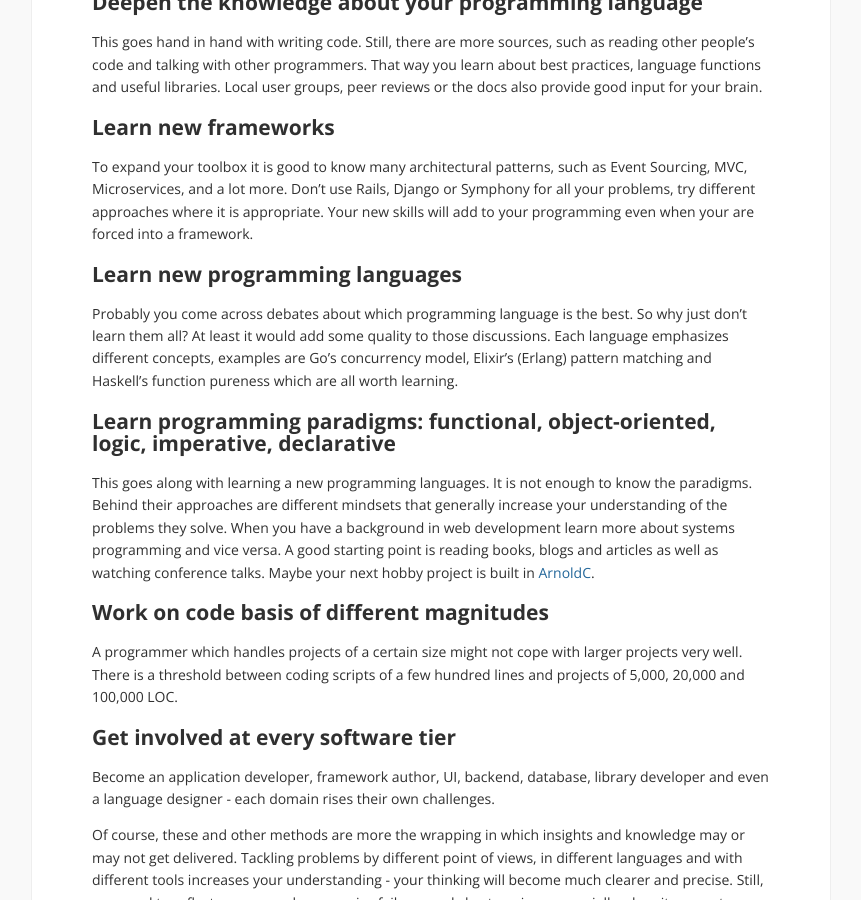
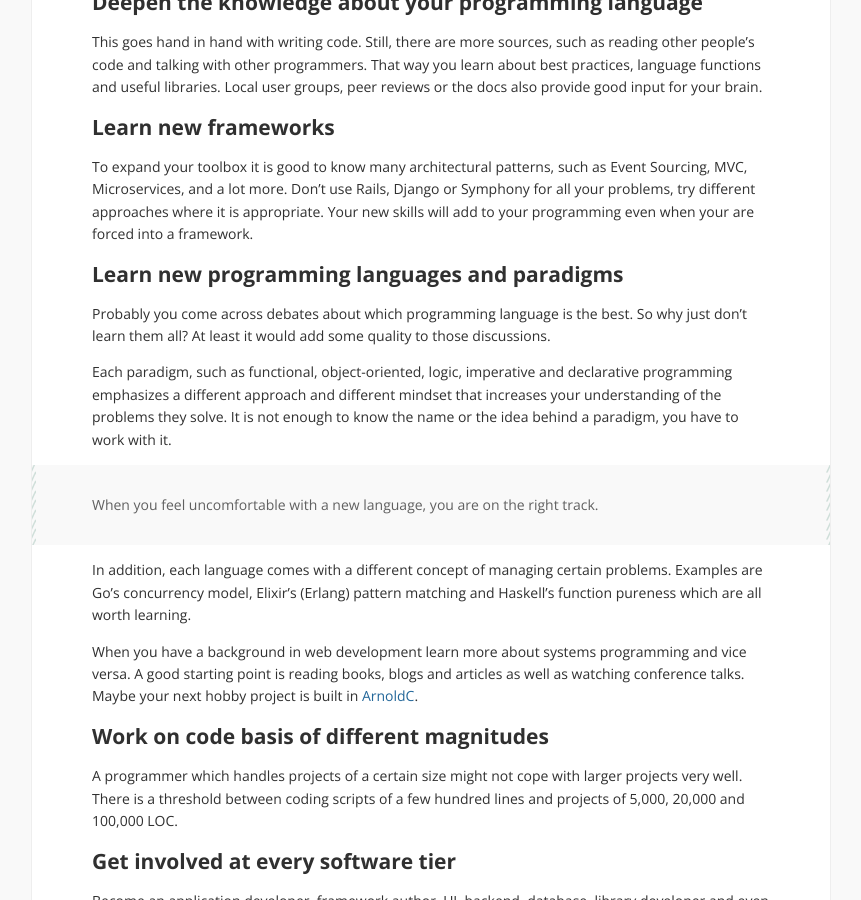
Before and after one commit to defkef/defkef.github.io, a Jekyll site: the page built from drafts/2017-01-23-how-to-become-a-better-programmer.markdown, in a window 1280 px wide and 900 px high, scrolled down 1543 px. Shown: the whole window, without its empty margins (209-1070 px from the left). Built offline with Jekyll 4.4.1, drawn with Linux system fonts in a browser that asks for light colours; comment, search, counter and statistics services are not loaded.

Commit message:
finished more or less

```diff
--- a/drafts/2017-01-23-how-to-become-a-better-programmer.markdown
+++ b/drafts/2017-01-23-how-to-become-a-better-programmer.markdown
@@ -36,13 +36,17 @@ This goes hand in hand with writing code. Still, there are more sources, such as
 
 To expand your toolbox it is good to know many architectural patterns, such as Event Sourcing, MVC, Microservices, and a lot more. Don't use Rails, Django or Symphony for all your problems, try different approaches where it is appropriate. Your new skills will add to your programming even when your are forced into a framework.
 
-## Learn new programming languages
+## Learn new programming languages and paradigms
 
-Probably you come across debates about which programming language is the best. So why just don't learn them all? At least it would add some quality to those discussions. Each language emphasizes different concepts, examples are Go's concurrency model, Elixir's (Erlang) pattern matching and Haskell's function pureness which are all worth learning.
+Probably you come across debates about which programming language is the best. So why just don't learn them all? At least it would add some quality to those discussions.
 
-## Learn programming paradigms: functional, object-oriented, logic, imperative, declarative
+Each paradigm, such as functional, object-oriented, logic, imperative and declarative programming emphasizes a  different approach and different mindset that increases your understanding of the problems they solve. It is not enough to know the name or the idea behind a paradigm, you have to work with it.
 
-This goes along with learning a new programming languages. It is not enough to know the paradigms. Behind their approaches are different mindsets that generally increase your understanding of the problems they solve. When you have a background in web development learn more about systems programming and vice versa. A good starting point is reading books, blogs and articles as well as watching conference talks. Maybe your next hobby project is built in [ArnoldC](https://github.com/lhartikk/ArnoldC).
+> When you feel uncomfortable with a new language, you are on the right track.
+
+In addition, each language comes with a different concept of managing certain problems. Examples are Go's concurrency model, Elixir's (Erlang) pattern matching and Haskell's function pureness which are all worth learning.
+
+When you have a background in web development learn more about systems programming and vice versa. A good starting point is reading books, blogs and articles as well as watching conference talks. Maybe your next hobby project is built in [ArnoldC](https://github.com/lhartikk/ArnoldC).
 
 ## Work on code basis of different magnitudes
 
```
